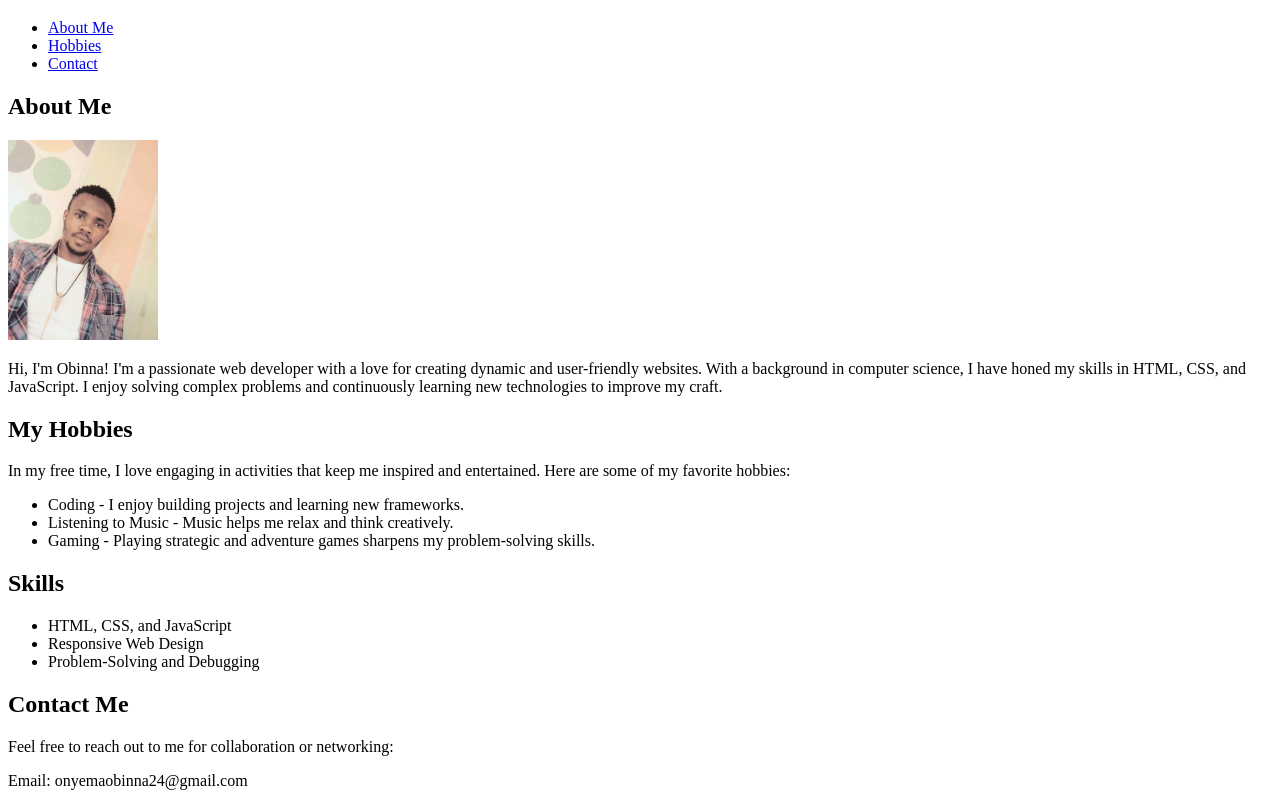
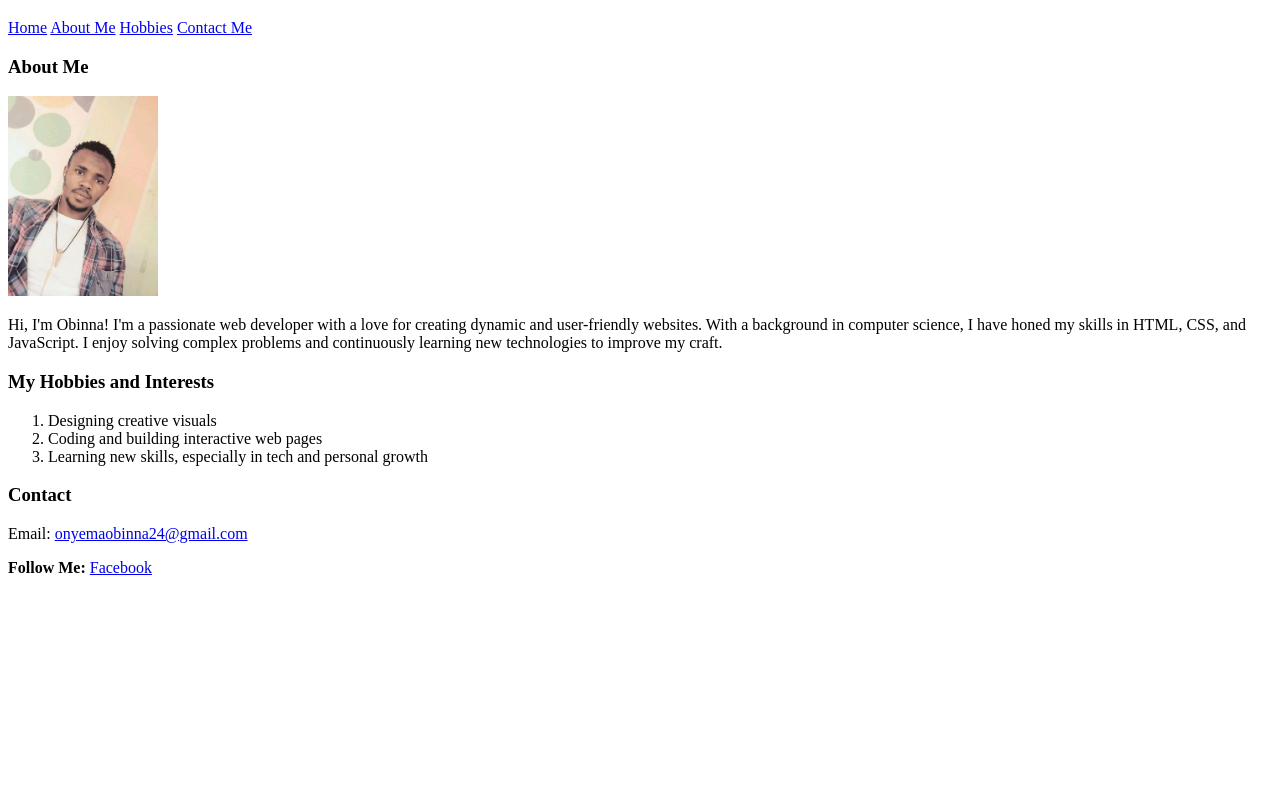
Before and after one commit to Obinnatheo/profile-mini, a plain HTML site: page index.html in a window 1280 px wide. Shown: the part 61-867 px from the top of the page. After the commit the page ends 800 px from the top, so only its background shows below. Drawn offline with Linux system fonts and the light colour scheme.

Commit message:
Update index.html

```diff
--- a/index.html
+++ b/index.html
@@ -1,27 +1,27 @@
 <!DOCTYPE html>
+<!-- Objective: This project is to create a structured personal profile webpage using HTML only, showcasing basic web development skills through a bio, hobbies, and contact details -->
 <html lang="en">
   <head>
     <meta charset="UTF-8" />
     <meta name="viewport" content="width=device-width, initial-scale=1.0" />
-    <title>My profile</title>
-    <link rel="stylesheet" href="styles.css" />
+    <title>My Personal Profile</title>
   </head>
   <body>
-    <!-- Objective: The goal of this project is to create a personal project webpage using only HTML. This exercise will test your ability to structure a webpage using semantic HTML elements. -->
-
+    <!-- Header -->
     <header>
       <h1>My Profile</h1>
-      <nav>
-        <ul>
-          <li><a href="#about">About Me</a></li>
-          <li><a href="#hobbies">Hobbies</a></li>
-          <li><a href="#contact">Contact</a></li>
-        </ul>
+    </header>
+
+    <nav>
+        <a href="#">Home</a>
+        <a href="#">About Me</a>
+        <a href="#">Hobbies</a>
+        <a href="#">Contact Me</a>
       </nav>
-    </header>
-    <!-- Bio Section -->
+
+    <!-- About section -->
     <section id="about">
-      <h2>About Me</h2>
+      <h3>About Me</h3>
       <img src="/img/my-image.jpg" alt="Profile Image" width="150" />
       <p>
         Hi, I'm Obinna! I'm a passionate web developer with a love for creating
@@ -31,37 +31,26 @@
         improve my craft.
       </p>
     </section>
-    <!-- Hobbies Section -->
+
+    <!-- Hobbies section -->
     <section id="hobbies">
-      <h2>My Hobbies</h2>
-      <p>
-        In my free time, I love engaging in activities that keep me inspired and
-        entertained. Here are some of my favorite hobbies:
-      </p>
-      <ul>
-        <li>Coding - I enjoy building projects and learning new frameworks.</li>
-        <li>Listening to Music - Music helps me relax and think creatively.</li>
-        <li>
-          Gaming - Playing strategic and adventure games sharpens my
-          problem-solving skills.
-        </li>
-      </ul>
-    </section>
-    <!-- Skills Section -->
-    <section id="skills">
-      <h2>Skills</h2>
-      <ul>
-        <li>HTML, CSS, and JavaScript</li>
-        <li>Responsive Web Design</li>
-        <li>Problem-Solving and Debugging</li>
-      </ul>
+      <h3>My Hobbies and Interests</h3>
+      <ol>
+        <li>Designing creative visuals</li>
+        <li>Coding and building interactive web pages</li>
+        <li>Learning new skills, especially in tech and personal growth</li>
+      </ol>
     </section>
 
-    <!-- Footer Section -->
-    <footer id="contact">
-      <h2>Contact Me</h2>
-      <p>Feel free to reach out to me for collaboration or networking:</p>
-      <p>Email: onyemaobinna24@gmail.com</p>
+    <!-- contact section -->
+    <footer>
+      <h3>Contact</h3>
+      <p>Email: <a href="mailto: onyemaobinna24@gmail.com"> onyemaobinna24@gmail.com</a></p>
+
+      <p>
+        <strong>Follow Me:</strong>
+        <a href="https://www.facebook.com/bello.damilola.921/" target="_blank">Facebook</a>
+       </p>
     </footer>
   </body>
 </html>
```
